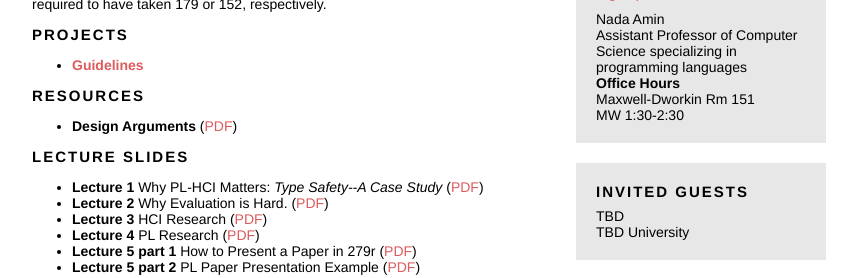
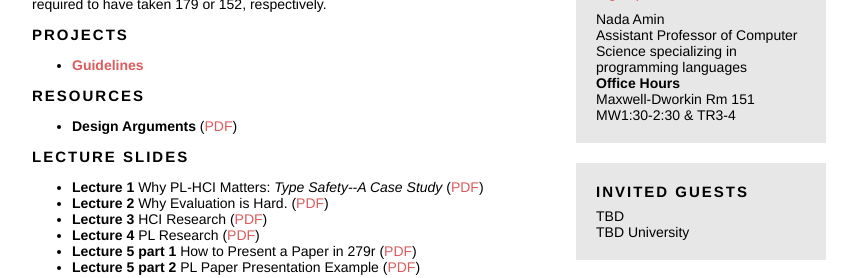
Before and after one commit to eglassman/pl-hci-seminar, a Jekyll site: the page built from index.html, in a window 1280 px wide and 900 px high, scrolled down 383 px. Shown: the part 153-431 px from the top of the window, without its empty margins (211-1068 px from the left). Built offline with Jekyll 4.4.1, drawn with Linux system fonts in a browser that asks for light colours.

Commit message:
update office hours

```diff
--- a/index.html
+++ b/index.html
@@ -210,7 +210,7 @@ Maxwell-Dworkin Rm 241<br>
       <div class="boldish">Office Hours</div>
       <div>
         Maxwell-Dworkin Rm 151<br>
-        MW 1:30-2:30
+        MW1:30-2:30 &amp; TR3-4
       </div>
     </div>
   </div>
```
